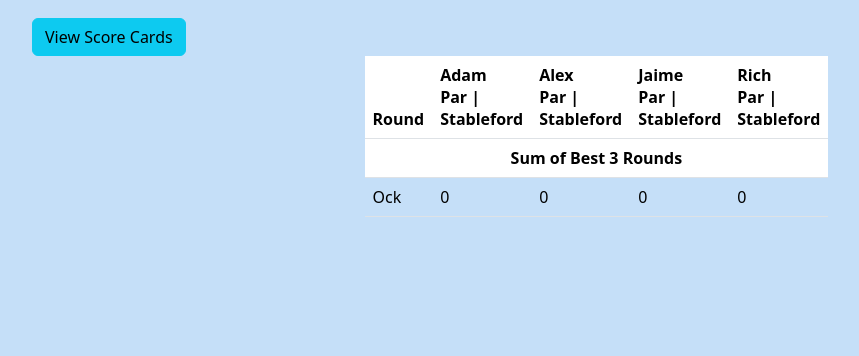
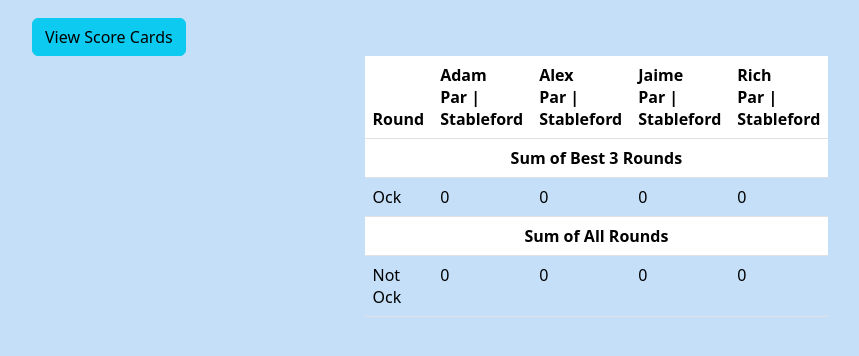
Before and after one commit to rgl1892/golf, a Django app: page / in a window 1280 px wide. Shown: the part 66-422 px from the top of the page, without its empty margins (50-909 px from the left). Run offline with Django 4.2, Linux system fonts and the light colour scheme; data that the repository does not hold is empty.

Commit message:
added sum of all

```diff
--- a/courses/templates/courses/home.html
+++ b/courses/templates/courses/home.html
@@ -58,6 +58,17 @@
         <td>{{total.2}}</td>
         <td>{{total.3}}</td>
       </tr>
+      <tr><th colspan="5"
+        style="text-align: center;"
+        >Sum of All Rounds</th ></tr>
+
+      <tr>
+        <td class="vis">Not Ock</td>
+        <td>{{total.4}}</td>
+        <td>{{total.5}}</td>
+        <td>{{total.6}}</td>
+        <td>{{total.7}}</td>
+      </tr>
   </tbody>
   </table>
 
--- a/courses/views.py
+++ b/courses/views.py
@@ -95,11 +95,15 @@ def home(request):
     alex = [value[6] for value in each2]
     jaime = [value[7] for value in each2]
     rich = [value[8] for value in each2]
-    adam = sum(sorted([i for i in adam if i != None])[-3:])
-    alex = sum(sorted([i for i in alex if i != None])[-3:])
-    jaime = sum(sorted([i for i in jaime if i != None])[-3:])
-    rich = sum(sorted([i for i in rich if i != None])[-3:])
-    totals = [adam,alex,jaime,rich]
+    adam_ock = sum(sorted([i for i in adam if i != None])[-3:])
+    alex_ock = sum(sorted([i for i in alex if i != None])[-3:])
+    jaime_ock = sum(sorted([i for i in jaime if i != None])[-3:])
+    rich_ock = sum(sorted([i for i in rich if i != None])[-3:])
+    adam_all = sum(sorted([i for i in adam if i != None]))
+    alex_all = sum(sorted([i for i in alex if i != None]))
+    jaime_all = sum(sorted([i for i in jaime if i != None]))
+    rich_all = sum(sorted([i for i in rich if i != None]))
+    totals = [adam_ock,alex_ock,jaime_ock,rich_ock,adam_all,alex_all,jaime_all,rich_all]
 
     return render(request, 'courses/home.html', {'courses': course, 'names': names, 'edit_rights': rights,'each': each2,'total':totals})
 
```
Also changed, not shown: courses/templates/courses/scoringview.html (+19 -0 lines).
